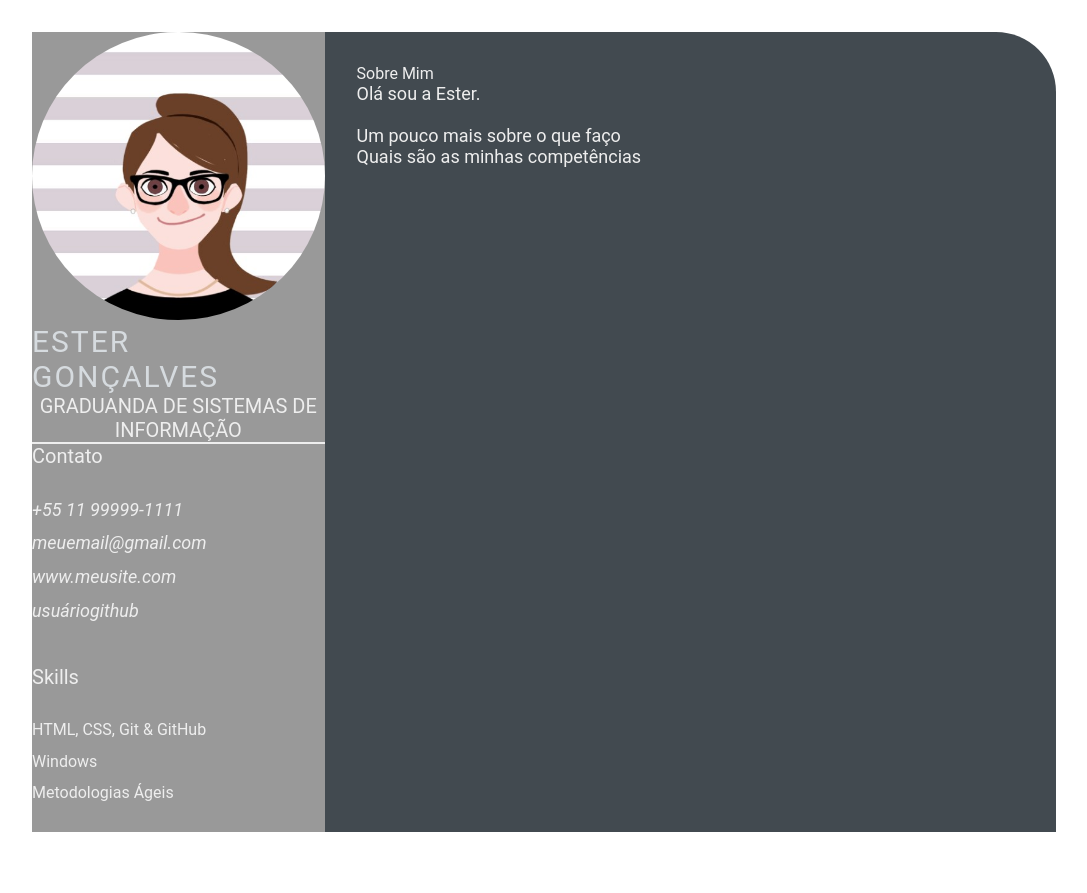
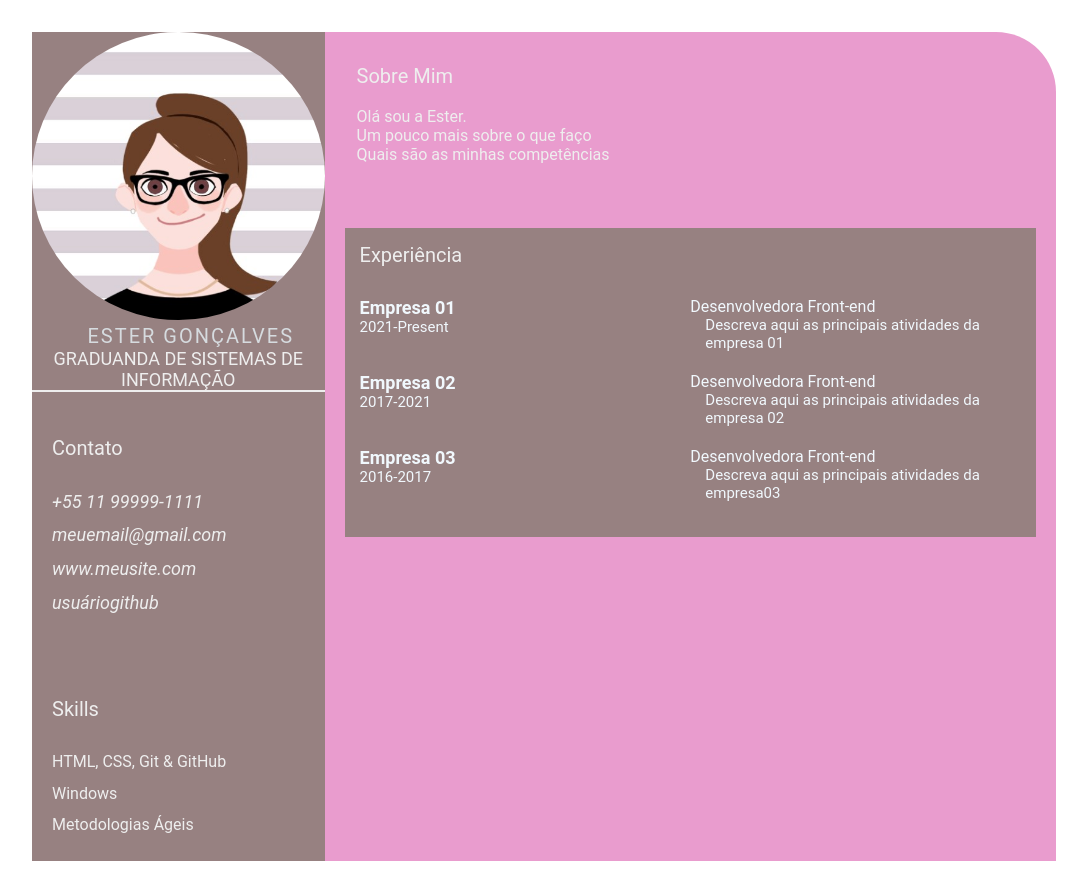
Before and after one commit to estervieira/estervieira.github.io, a plain HTML site: page index.html in a window 1280 px wide. Shown: the whole page, without its empty margins (96-1183 px from the left). Before the commit the page ends 864 px from the top, so only its background shows below. Drawn offline with Linux system fonts and the light colour scheme.

Commit message:
Feat add job details (#3)
* Layout de experiência

```diff
--- a/index.html
+++ b/index.html
@@ -13,11 +13,11 @@
             <section class="left-section-content">
                 <div class="profile">
                     <img class="profile-image" src="img/profile-image.jpg" alt="Profile image">
-                    <p class="name">Ester Gonçalves</p>
+                    <p class="name"> Ester Gonçalves</p>
                     <p class="profession">Graduanda de Sistemas de Informação</p>
                 </div>
                 <div class="contact-info">
-                    <p class="left-title">Contato</p>
+                    <p class="left-title"><br>Contato</p>
                     <ul>
                         <li><i class="fa fa-phone">+55 11 99999-1111</i></li>
                         <li><i class="fa fa-envelope">meuemail@gmail.com</i></li>
@@ -41,12 +41,47 @@
                     <section class="about gap">
                         <div class="right-title">Sobre Mim</div>
                         <p class="about-me-contents">
-                            Olá sou a Ester.<br>
-                            <br> Um pouco mais sobre o que faço
+                            <br>Olá sou a Ester.<br>
+                             Um pouco mais sobre o que faço
                             <br> Quais são as minhas competências
                         </p>
                     </section>
                 </div>
+            <section class="experience gap">
+                <div class="right-title title">Experiência</div>
+                <div class="experience-contents">
+                    <div class="exp-left">
+                        <p class="exp-company-name">Empresa 01</p>
+                        <p class="exp-time-period">2021-Present</p>
+                    </div>
+                    <div class="exp-right">
+                        <p class="exp-posittion">Desenvolvedora Front-end</p>
+                        <p class="exp-desc">
+                            Descreva aqui as principais atividades da empresa 01
+                        </p>
+                    </div>
+                    <div class="exp-left">
+                        <p class="exp-company-name">Empresa 02</p>
+                        <p class="exp-time-period">2017-2021</p>
+                    </div>
+                    <div class="exp-right">
+                        <p class="exp-posittion">Desenvolvedora Front-end</p>
+                        <p class="exp-desc">
+                            Descreva aqui as principais atividades da empresa 02
+                        </p>
+                    </div>
+                    <div class="exp-left">
+                        <p class="exp-company-name">Empresa 03</p>
+                        <p class="exp-time-period">2016-2017</p>
+                    </div>
+                    <div class="exp-right">
+                        <p class="exp-posittion">Desenvolvedora Front-end</p>
+                        <p class="exp-desc">
+                            Descreva aqui as principais atividades da empresa03
+                        </p>
+                    </div>
+                </div>
+            </section>
             </section>
     </main>
 </body>
--- a/style.css
+++ b/style.css
@@ -17,13 +17,13 @@
 .left-section {
     grid-column: span 2;
     height: 100%;
-    background-color: #999999;
+    background-color: #978181;
 }
 
 .right-section {
     grid-column: span 5;
     height: 100%;
-    background-color: #424a50;
+    background-color: #e99cce;
     border-radius: 0px 60px 0px 0px;
 }
 
@@ -43,14 +43,16 @@
 
 .name {
     color: #D6DBDF;
-    font-size: 30px;
+    font-size: 20px;
     letter-spacing: 2px;
     text-transform: uppercase;
+    padding-left: 25px;
+    text-align: center;
 }
 
 .profession {
     color: #eeeeee;
-    font-size: 20px;
+    font-size: 18px;
     text-transform: uppercase;
     text-align: center;
 }
@@ -92,12 +94,65 @@
 
 .right-title {
     color: #eeeeee;
+    font-size: 20px;
 }
 
 .gap {
     padding-bottom: 2rem;
 }
 .about-me-contents {
+    font-size: 16px;
+    color: #eeeeee;
+
+}
+
+.experience-contents,
+.education-contents,
+.awards-contents {
+    display: grid;
+    grid-template-columns: repeat(2, 1fr);
+    padding-bottom: 2rem;
+    color: #F1F8FD;
+
+}
+
+.exp-company-name,
+.education-school-name,
+.awards-company-name {
     font-size: 18px;
-    color: #eeeeee;
+    font-weight: bold;
 }
+
+.exp-time-period,
+.educationp-time-period,
+.awards-time-period {
+    font-size: 15px;
+}
+
+.exp-position,
+.education-subject,
+.awards-name {
+    font-size: 50px;
+}
+
+.exp-desc,
+.education-desc,
+.awards-desc {
+    font-size: 15px;
+    padding-left: 15px;
+}
+
+.experience-contents, .title {
+    background: #978181;
+    margin-left: 20px;
+    margin-right: 20px;
+    padding: 15px;
+}
+
+.contact-info, .skills {
+    padding: 20px;
+}
+
+.exp-left, .exp-right {
+   padding-bottom: 20px;
+}
```
